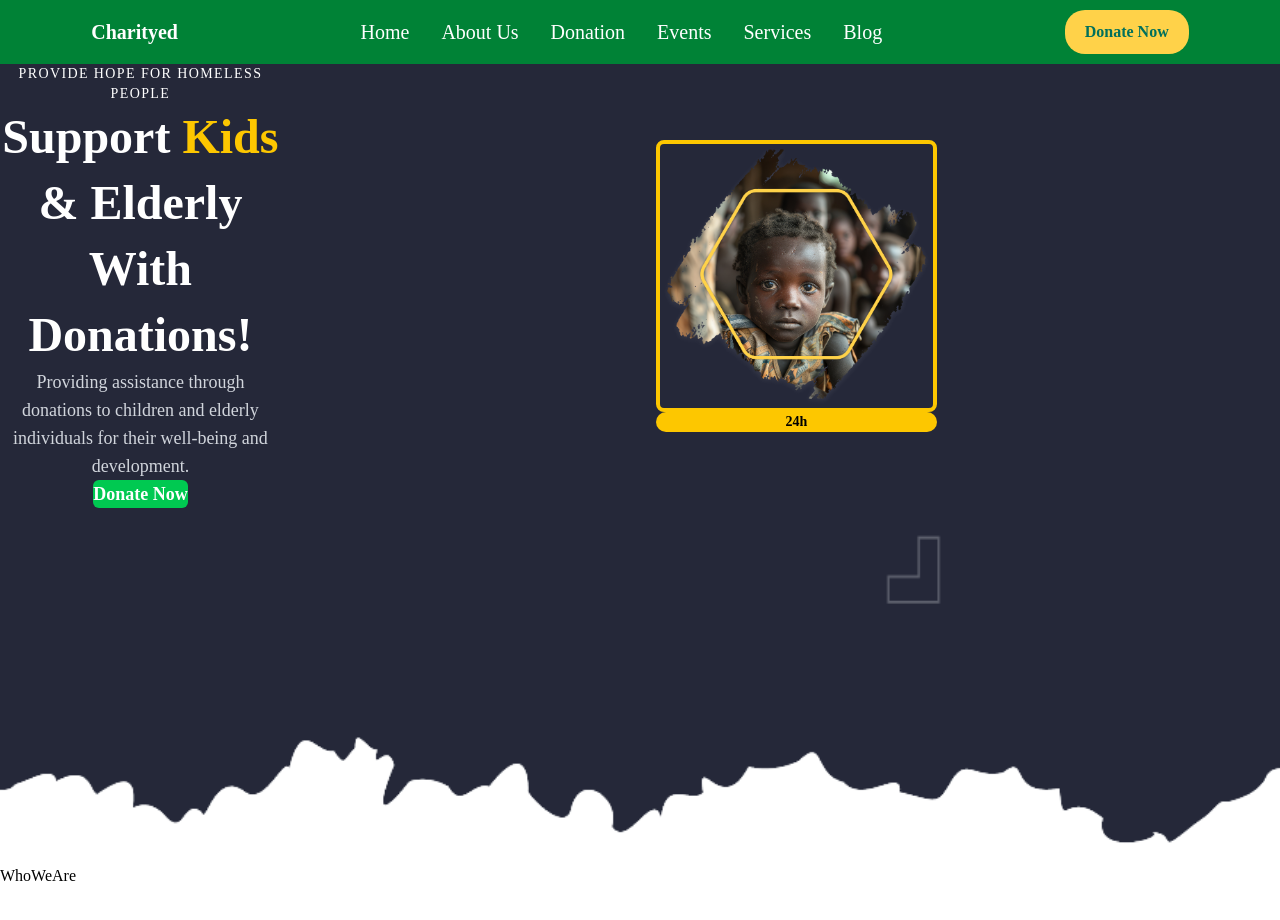
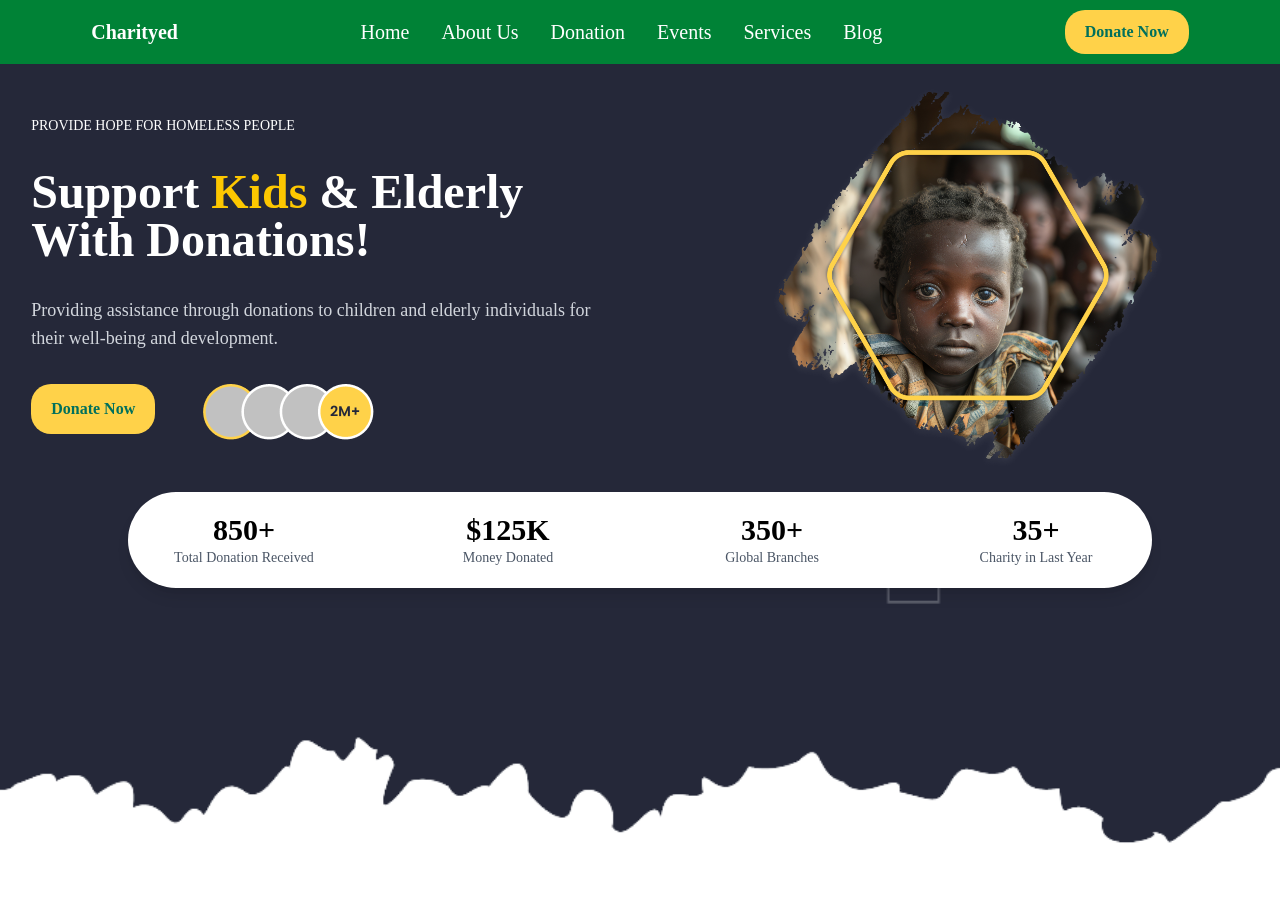
Before and after one commit to Siddiqui0013/charity, a React (Vite) app: page / in a window 1280 px wide. Shown: the top 920 px of the page. After the commit the page ends 864 px from the top, so only its background shows below. Built offline with nearby package versions, Linux system fonts and the light colour scheme; a web font is replaced by a local one.

Commit message:
Refactor HeroSection layout and styles; comment out WhoWeAre component

```diff
--- a/src/App.jsx
+++ b/src/App.jsx
@@ -9,7 +9,7 @@ function App() {
     <>
       <Navbar />
       <HeroSection />
-      <WhoWeAre />
+      {/* <WhoWeAre /> */}
     </>
   )
 }
--- a/src/components/HeroSection.jsx
+++ b/src/components/HeroSection.jsx
@@ -1,36 +1,54 @@
 import KidImage from "../assets/heroKid.png";
+import User2m from "../assets/User.png"
 
 export default function HeroSection() {
     return (
       <section id="hero" >
-        <div className="mx-auto grid grid-cols-1 md:grid-cols-2 gap-8 items-center">
-
-          <div className="space-y-6 w-[45%]">
-            <h4 className="text-sm uppercase tracking-widest font-medium">Provide Hope For Homeless People</h4>
-            <h1 className="text-4xl sm:text-5xl font-extrabold leading-snug">
+        <div className="flex md:flex-row flex-col gap-8 items-center justify-center">
+          <div className="w-[50%] flex items-start justify-center"
+          style={{
+              marginTop: "20px"
+            }}
+          >
+            <div className="flex flex-col gap-8 w-[90%] mx-auto">
+            <h4 className="text-sm uppercase self-start font-medium">Provide Hope For Homeless People</h4>
+            <h1 className="text-4xl sm:text-5xl text-start font-extrabold ">
               Support <span className="text-yellow-400">Kids</span> &amp; Elderly <br /> With Donations!
             </h1>
-            <p className="text-lg text-gray-300">
+            <p className="text-lg text-gray-300 text-start">
               Providing assistance through donations to children and elderly individuals for their well-being and development.
             </p>
-            <button className="bg-green-500 text-white px-6 py-3 rounded-md text-lg font-semibold hover:bg-green-600">
+            <div className="flex gap-12 items-start justify-start">
+            <button className="yellowBtn h-[50px]">
               Donate Now
             </button>
+            <div className="cricles flex ">
+              <img src={User2m} alt="User" />
+            </div>
+            </div>
+
+            </div>
           </div>
 
-          <div className=" w-[45%]">
+          <div className="flex justify-center w-[50%]"
+          style={{
+            marginTop: "20px"
+          }}
+          >
             <img
               src={KidImage}
               alt="Hero Kid"
-              className="rounded-lg border-4 border-yellow-400"
+              width={"400px"}
             />
-            <div className="bg-yellow-400 text-black text-sm font-semibold px-4 py-2 rounded-full">
-              24h
-            </div>
           </div>
         </div>
 
-        {/* <div className="mt-16 bg-white text-black rounded-lg py-6 px-8 grid grid-cols-2 md:grid-cols-4 gap-8 shadow-lg">
+        <div
+        style={{
+          margin: "20px auto",
+          padding: "20px 0"
+        }}
+        className="w-[80%] flex items-center justify-center bg-white text-black rounded-full py-6 px-8 grid grid-cols-2 md:grid-cols-4 gap-8 shadow-lg">
           <div className="text-center">
             <h3 className="text-3xl font-bold">850+</h3>
             <p className="text-sm text-gray-600">Total Donation Received</p>
@@ -47,7 +65,7 @@ export default function HeroSection() {
             <h3 className="text-3xl font-bold">35+</h3>
             <p className="text-sm text-gray-600">Charity in Last Year</p>
           </div>
-        </div> */}
+        </div>
 
       </section>
     );
```
Also changed, not shown: src/assets/User.png (added).
